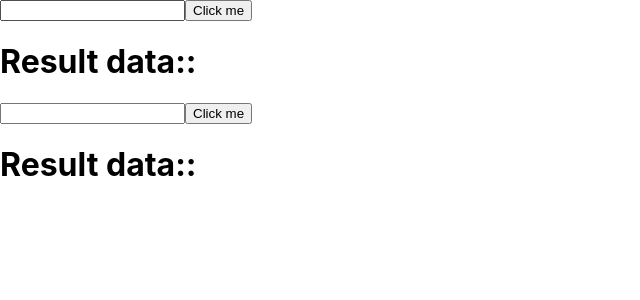
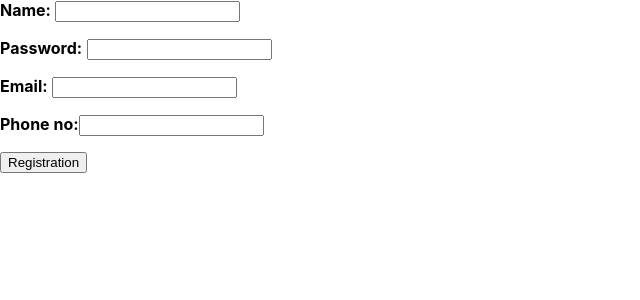
Before and after one commit to ArpithaPuttegowda/Reactjs8amApril, a React (Create React App) app in the folder sampleproject/: page / in a window 1280 px wide. Shown: the top 300 px of the page, without its empty margins (0-640 px from the left). Built offline with nearby package versions, Linux system fonts and the light colour scheme.

Commit message:
takingRefOnchange

```diff
--- a/sampleproject/src/App.js
+++ b/sampleproject/src/App.js
@@ -1,4 +1,6 @@
 import {Component} from "react";
+import Parent from "./Component/ForwardingREf";
+import GetElementRefOnChange from "./Component/getElementRefOnChange";
 import ReactCreateRef from "./Component/ReactCreateRef";
 import RefReact18 from "./Component/RefReact18";
 
@@ -6,8 +8,10 @@ class App extends Component {
   render() {
     return (
       <>
-        <RefReact18 />
-        <ReactCreateRef />
+        {/* <RefReact18 /> */}
+        {/* <ReactCreateRef /> */}
+        {/* <Parent /> */}
+        <GetElementRefOnChange />
       </>
     );
   }
--- /dev/null
+++ b/sampleproject/src/Component/ForwardingREf.js
@@ -0,0 +1,31 @@
+import React, {Component, createRef} from "react";
+class Parent extends Component {
+  constructor() {
+    super();
+    this.myRef = createRef(null);
+  }
+  handleClick = () => {
+    this.myRef.current.value = "Sachin";
+  };
+  render() {
+    return (
+      <div>
+        <Child reference={this.myRef} />
+        <button onClick={this.handleClick}>
+          Click to set value in Child input field
+        </button>
+      </div>
+    );
+  }
+}
+export default Parent;
+
+class Child extends Component {
+  render() {
+    return (
+      <div>
+        <input ref={this.props.reference} />
+      </div>
+    );
+  }
+}
--- a/sampleproject/src/Component/ReactCreateRef.js
+++ b/sampleproject/src/Component/ReactCreateRef.js
@@ -8,13 +8,13 @@ export default class ReactCreateRef extends Component {
       data: ""
     };
   }
-  handleData() {
+  handleData = () => {
     console.log(this, "***");
     let val = this.reference.current.value;
     this.setState({
       data: val
     });
-  }
+  };
   render() {
     return (
       <div>
--- /dev/null
+++ b/sampleproject/src/Component/getElementRefOnChange.js
@@ -0,0 +1,41 @@
+import React, {Component} from "react";
+
+export default class GetElementRefOnChange extends Component {
+  constructor() {
+    super();
+    this.data = {};
+  }
+  handleChange = (e) => {
+    let key = e.target.id;
+    let val = e.target.value;
+    this.data = {
+      ...this.data,
+      [key]: val
+    };
+  };
+  handleClick = () => {
+    console.log(this.data, "data");
+  };
+  render() {
+    return (
+      <div>
+        <p>
+          <b>Name:</b> <input id="name" onChange={this.handleChange} />
+        </p>
+        <p>
+          <b>Password:</b> <input id="pwd" onChange={this.handleChange} />
+        </p>
+        <p>
+          <b>Email:</b> <input id="email" onChange={this.handleChange} />
+        </p>
+        <p>
+          <b>Phone no:</b>
+          <input id="phoneNumber" onChange={this.handleChange} />
+        </p>
+        <p>
+          <button onClick={this.handleClick}>Registration</button>
+        </p>
+      </div>
+    );
+  }
+}
```
